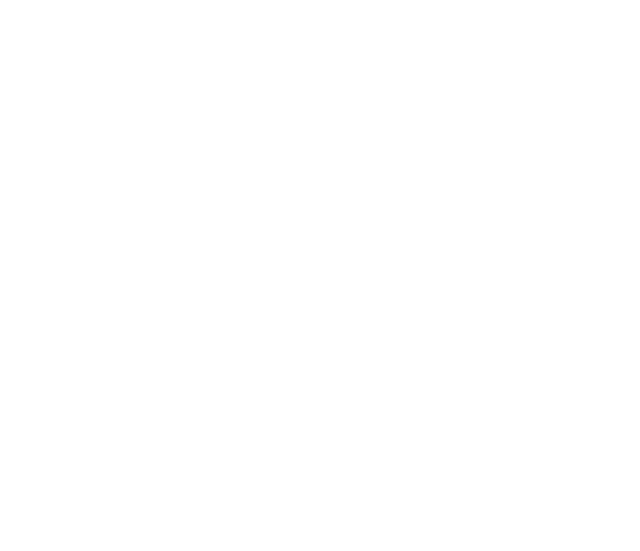
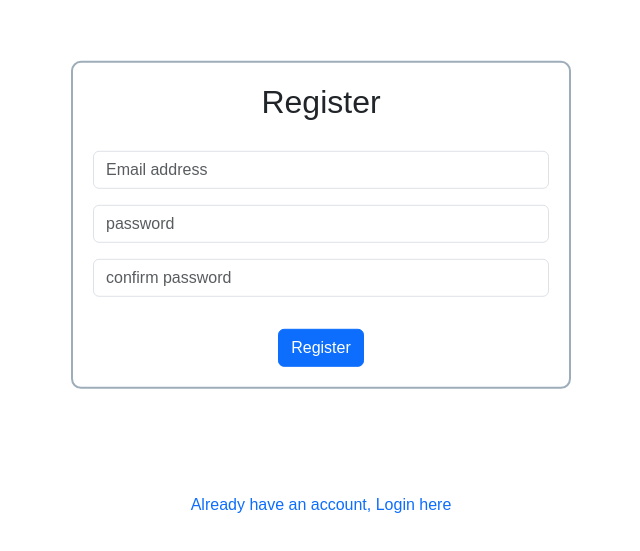
Before and after one commit to thefullstackboy/ca_dashboard, a React (Create React App) app in the folder front2/: page /register in a window 1280 px wide. Before the commit this address had no page. Shown: the part 175-726 px from the top of the page, without its empty margins (319-959 px from the left). Built offline with nearby package versions, Linux system fonts and the light colour scheme.

Commit message:
login and signup frontend

```diff
--- a/front2/src/App.js
+++ b/front2/src/App.js
@@ -3,6 +3,10 @@ import { BrowserRouter, Routes, Route } from "react-router-dom";
 import Home from './components/Home';
 import Leads from './components/Leads';
 import Sales from './components/Sales';
+import Login from './components/Login';
+import ForgotPassword from './components/ForgotPassword';
+import ResetPassword from './components/ResetPassword';
+import Register from './components/Register';
 
 function App() {
   return (
@@ -15,6 +19,14 @@ function App() {
         </Route>
         <Route path="/sales" element={<Sales />}>
         </Route>
+        <Route path="/login" element={<Login />}>
+        </Route>
+        <Route path="/forgotpassword" element={<ForgotPassword />}>
+        </Route>
+        <Route path="/resetpassword" element={<ResetPassword />}>
+        </Route>
+        <Route path="/register" element={<Register />}>
+        </Route>
       </Routes>
     </BrowserRouter>
     </div>
--- /dev/null
+++ b/front2/src/components/ForgotPassword.js
@@ -0,0 +1,32 @@
+import React from 'react'
+import {Link } from "react-router-dom";
+import './form.css';
+
+function ForgotPassword() {
+  return (
+    <div>
+            <div class="login-box">
+  <form>
+  <h2 className='text-center text-dark'>Forgot Password</h2>
+  <div class="mb-3">
+    <input type="email" class="form-control" id="exampleInputEmail1" aria-describedby="emailHelp" placeholder='Registered Email'/>
+  </div>
+  <div class="mb-3">
+    <input type="password" class="form-control" id="exampleInputPassword1" placeholder='OTP'/>
+  </div>
+  <div class="text-center">
+    <Link to="/resetpassword">
+  <button type="button" class="btn btn-primary mt-3">Reset Password</button>
+    </Link>
+</div>
+</form>
+</div>
+<div className='login-box2'>
+    <p className='text-center btn-primary fs-6 mt-3 list-group-item'><Link to="/login">Already have an account, Login here</Link></p>
+</div>
+
+    </div>
+  )
+}
+
+export default ForgotPassword
--- /dev/null
+++ b/front2/src/components/Login.js
@@ -0,0 +1,34 @@
+import React from 'react'
+import {Link } from "react-router-dom";
+import './form.css';
+
+function Login() {
+  return (
+    <>
+    <div class="login-box">
+  <form>
+  <h2 className='text-center text-dark'>Login</h2>
+  <div class="mb-3">
+    <input type="email" class="form-control" id="exampleInputEmail1" aria-describedby="emailHelp" placeholder='Email address'/>
+  </div>
+  <div class="mb-3">
+    <input type="password" class="form-control" id="exampleInputPassword1" placeholder='password'/>
+  </div>
+  <div class="text-center">
+  <button type="button" class="btn btn-primary mt-3">Login</button>
+</div>
+<p className='text-center btn-primary fs-6 mt-3 list-group-item'><Link to="/forgotpassword">Forgot your password</Link></p>
+
+
+</form>
+</div>
+<div className='login-box2'>
+    <p className='text-center btn-primary fs-6 mt-3 list-group-item'><Link to="/register">Don't  have a account, Create here Register</Link></p>
+</div>
+
+
+    </>
+  )
+}
+
+export default Login
--- /dev/null
+++ b/front2/src/components/Register.js
@@ -0,0 +1,32 @@
+import React from 'react'
+import {Link } from "react-router-dom";
+
+function Register() {
+  return (
+    <div>
+            <div class="login-box">
+  <form>
+  <h2 className='text-center text-dark'>Register</h2>
+  <div class="mb-3">
+    <input type="email" class="form-control" id="exampleInputEmail1" aria-describedby="emailHelp" placeholder='Email address'/>
+  </div>
+  <div class="mb-3">
+    <input type="password" class="form-control" id="exampleInputPassword1" placeholder='password'/>
+  </div>
+
+  <div class="mb-3">
+    <input type="password" class="form-control" id="exampleInputPassword1" placeholder='confirm password'/>
+  </div>
+  <div class="text-center">
+  <button type="button" class="btn btn-primary mt-3">Register</button>
+</div>
+</form>
+</div>
+<div className='login-box2'>
+    <p className='text-center btn-primary fs-6 mt-3 list-group-item'><Link to="/login">Already have an account, Login here</Link></p>
+</div>
+    </div>
+  )
+}
+
+export default Register
--- /dev/null
+++ b/front2/src/components/ResetPassword.js
@@ -0,0 +1,31 @@
+import React from 'react'
+import {Link } from "react-router-dom";
+import './form.css';
+
+
+
+function ResetPassword() {
+  return (
+    <>
+    <div class="login-box">
+    <form>
+    <h2 className='text-center text-dark'>Reset Password</h2>
+    <div class="mb-3">
+      <input type="password" class="form-control" id="exampleInputEmail1" aria-describedby="emailHelp" placeholder='New Password'/>
+    </div>
+    <div class="mb-3">
+      <input type="password" class="form-control" id="exampleInputPassword1" placeholder='Confirm Password'/>
+    </div>
+    <div class="text-center">
+    <button type="button" class="btn btn-primary mt-3">Reset Password</button>
+  </div>
+  </form>
+  </div>
+    <div className='login-box2'>
+    <p className='text-center btn-primary fs-6 list-group-item'><Link to="/login">Already have an account, Login here</Link></p>
+</div>
+</>
+  )
+}
+
+export default ResetPassword
--- /dev/null
+++ b/front2/src/components/form.css
@@ -0,0 +1,81 @@
+html {
+    height: 100%;
+  }
+  body {
+    margin:0;
+    padding:0;
+    font-family: sans-serif;
+    background-color: #ffff;
+  }
+
+  .login-box {
+    position: absolute;
+    top: 50%;
+    left: 50%;
+    width: 500px;
+    padding: 20px;
+    transform: translate(-50%, -50%);
+    background-color: #ffff;
+    box-sizing: border-box;
+    border: 2px solid #9EADBA;
+    border-radius: 10px;
+  }
+
+  .login-box2 {
+    position: absolute;
+    top: 85%;
+    left: 50%;
+    transform: translate(-50%, -50%);
+    box-sizing: border-box;
+  }
+
+  .login-box h2 {
+    margin: 0 0 30px;
+    padding: 0;
+    color: #fff;
+    text-align: center;
+  }
+
+  .login-box .user-box {
+    position: relative;
+  }
+
+  .login-box .user-box input {
+    width: 100%;
+    padding: 10px 0;
+    font-size: 16px;
+    color: black;
+    margin-bottom: 30px;
+    border: none;
+    border-bottom: 1px solid #fff;
+    outline: none;
+  }
+  .login-box .user-box label {
+    position: absolute;
+    top:0;
+    left: 0;
+    padding: 10px 0;
+    font-size: 16px;
+    color: #fff;
+    pointer-events: none;
+    transition: .5s;
+  }
+
+  a {
+    text-decoration: none;
+  }
+/* When the browser is at least 600px and above */
+@media (min-width: 300px) and (max-width: 500px) {
+    .login-box {
+        position: absolute;
+        top: 50%;
+        left: 50%;
+        width: 277px;
+        padding: 20px;
+        transform: translate(-50%, -50%);
+        background-color: #ffff;
+        box-sizing: border-box;
+        border: 2px solid #9EADBA;
+        border-radius: 10px;
+      }
+  }
```
